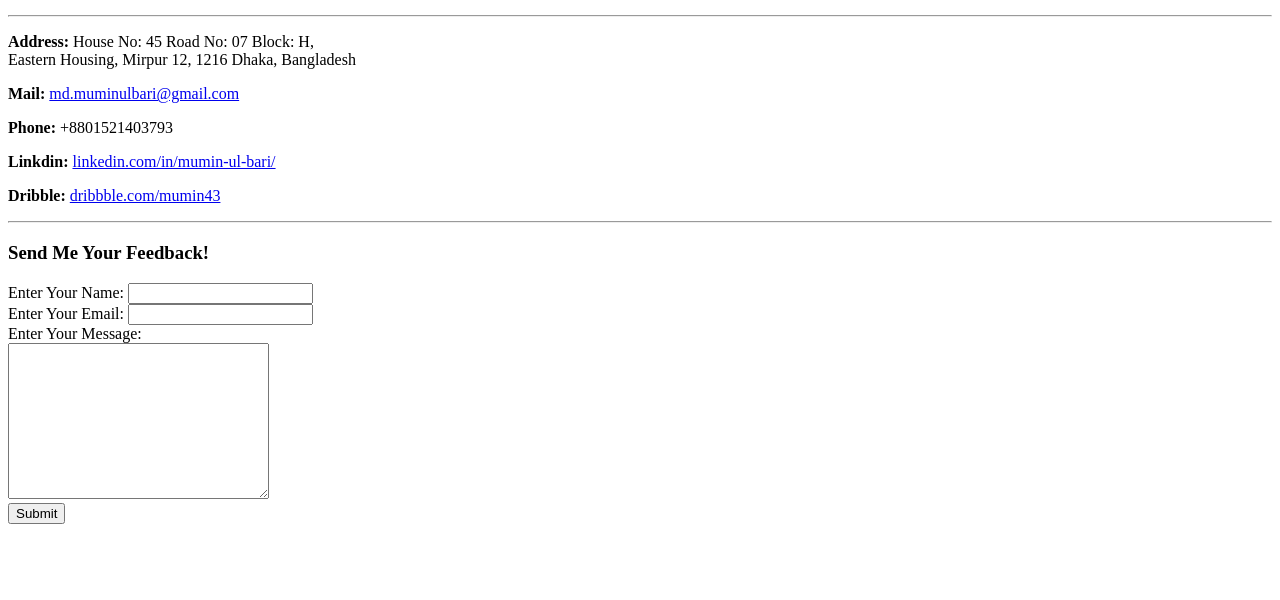
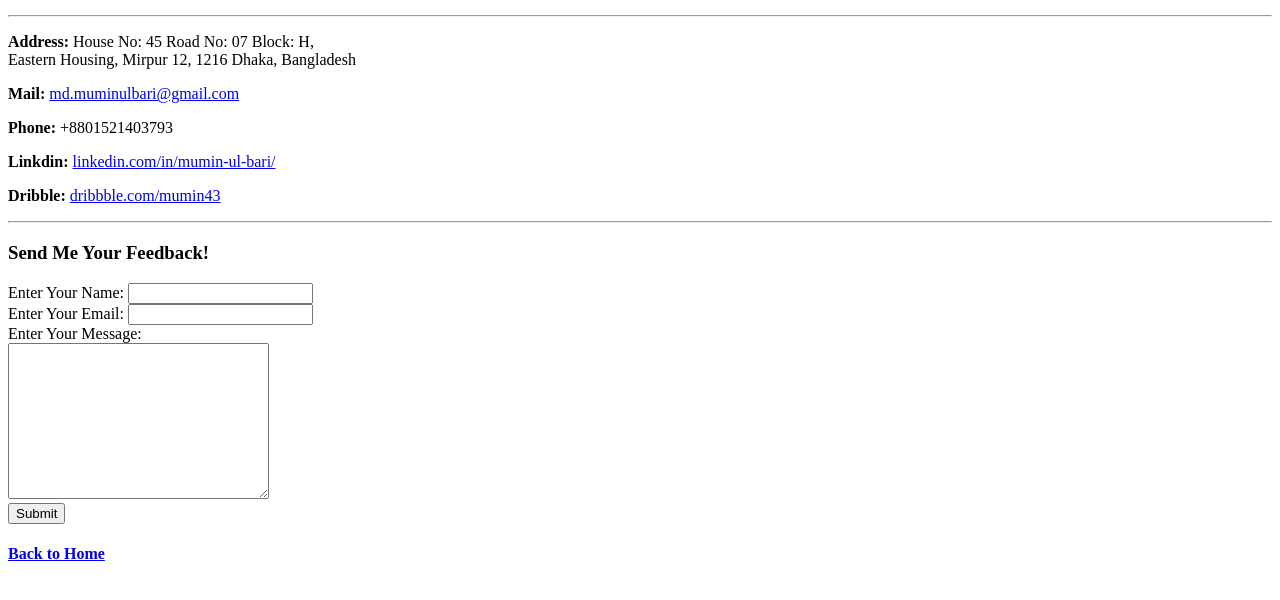
Before and after one commit to MuminUlBari/CV, a plain HTML site: page contactMe.html in a window 1280 px wide. Shown: the part 44-644 px from the top of the page. Drawn offline with Linux system fonts and the light colour scheme.

Commit message:
Update contactMe.html

```diff
--- a/contactMe.html
+++ b/contactMe.html
@@ -57,5 +57,6 @@
       <br />
       <input type="submit" />
     </form>
+    <h4><a href="index.html">Back to Home</a></h4>
   </body>
 </html>
```
